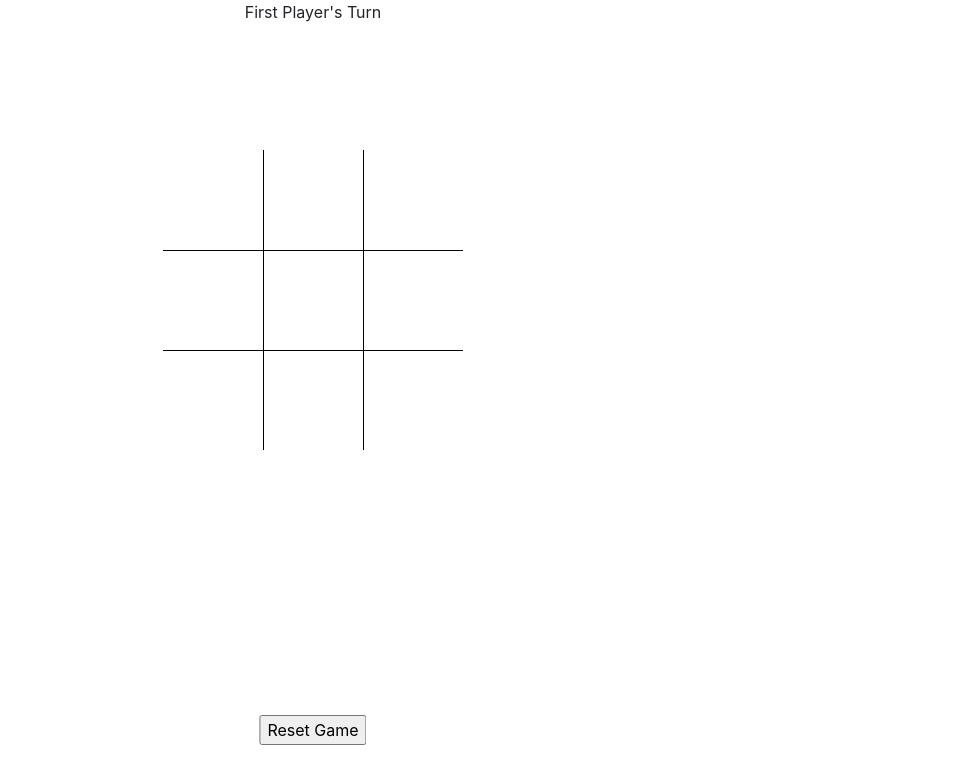
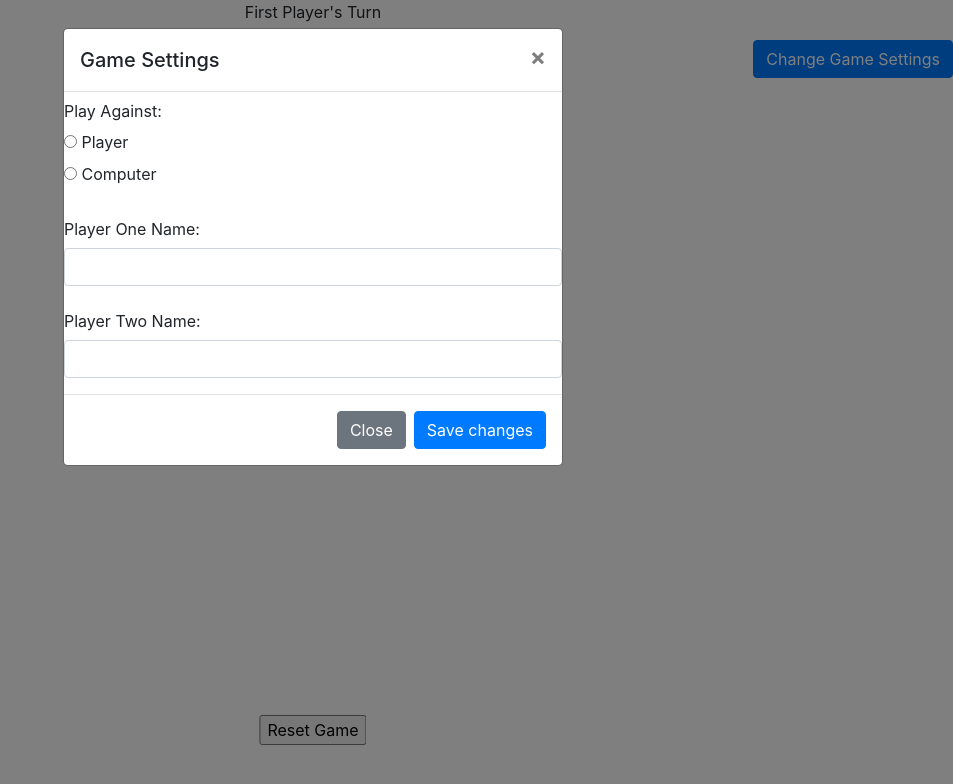
Before and after one commit to jeessicahong/comp1537_term_project, a plain HTML site: page index.html in a window 1280 px wide. Shown: the whole page, without its empty margins (327-1280 px from the left). Drawn offline with nearby package versions, Linux system fonts and the light colour scheme.

Commit message:
Added game setting modal

```diff
--- a/css/style.css
+++ b/css/style.css
@@ -25,6 +25,10 @@ table {
 	margin: 0 auto;
 }
 
+#settingButton {
+	float:right;
+}
+
 #tableDiv {
 	bottom: 25%;
 	left: 50%;
--- a/index.html
+++ b/index.html
@@ -8,7 +8,9 @@
 <body>
 	<div>
 		<p id="displayMessage"></p>
+		<button id="settingButton" type="button" class="btn btn-primary" data-toggle="modal" data-target="#gameSettings">Change Game Settings</button>
 	</div>
+
 	<div id="tableDiv">
 		<table id="ticTable">
 			<tr>
@@ -28,6 +30,42 @@
 			</tr>
 		</table>
 	</div>
+
+	<!-- Modal -->
+	<div class="modal fade" id="gameSettings" tabindex="-1" role="dialog" aria-labelledby="exampleModalLabel" aria-hidden="true">
+	  <div class="modal-dialog" role="document">
+	    <div class="modal-content">
+	      <div class="modal-header">
+	        <h5 class="modal-title" id="exampleModalLabel">Game Settings</h5>
+	        <button type="button" class="close" data-dismiss="modal" aria-label="Close">
+	          <span aria-hidden="true">&times;</span>
+	        </button>
+	      </div>
+	      <form>
+	          <div class="form-group">
+	            <label for="Play Against" class="col-form-label">Play Against:</label><br>
+	            <input type="radio" id="Player" name="gameSelect" value="player">
+				<label for="player">Player</label><br>
+				<input type="radio" id="Computer" name="gameSelect" value="computer">
+				<label for="computer">Computer</label><br>
+	          </div>
+	          <div class="form-group">
+	            <label for="Player One Name" class="col-form-label">Player One Name:</label>
+	            <input type="text" class="form-control" id="p-one-name">
+	          </div>
+	          <div class="form-group">
+	            <label for="Player Two Name" class="col-form-label">Player Two Name:</label>
+	            <input type="text" class="form-control" id="p-two-name">
+	          </div>
+    	  </form>
+	      <div class="modal-footer">
+	        <button type="button" class="btn btn-secondary" data-dismiss="modal">Close</button>
+	        <button type="button" class="btn btn-primary">Save changes</button>
+	      </div>
+	    </div>
+	  </div>
+	</div>
+
 	<div id="resetWrapper">
 		<input id = "resetButton" value="Reset Game" title="Reset Game" type="submit" class="button" onclick="resetGame()">
 	</div>
--- a/js/tictactoe.js
+++ b/js/tictactoe.js
@@ -20,8 +20,14 @@ let movesMap = {
     "8": [0, 0, 1, 0, 0, 1, 1, 0]
 }
 let table = document.getElementById("ticTable");
+let gameSettings = document.getElementById("gameSettings")
 
-window.addEventListener("load", startGame);
+window.addEventListener("load", loadGame);
+
+function loadGame() {
+	$('#gameSettings').modal('show');
+	startGame();
+}
 
 function startGame() {
 	document.getElementById("displayMessage").innerHTML = "First Player's Turn";
```
